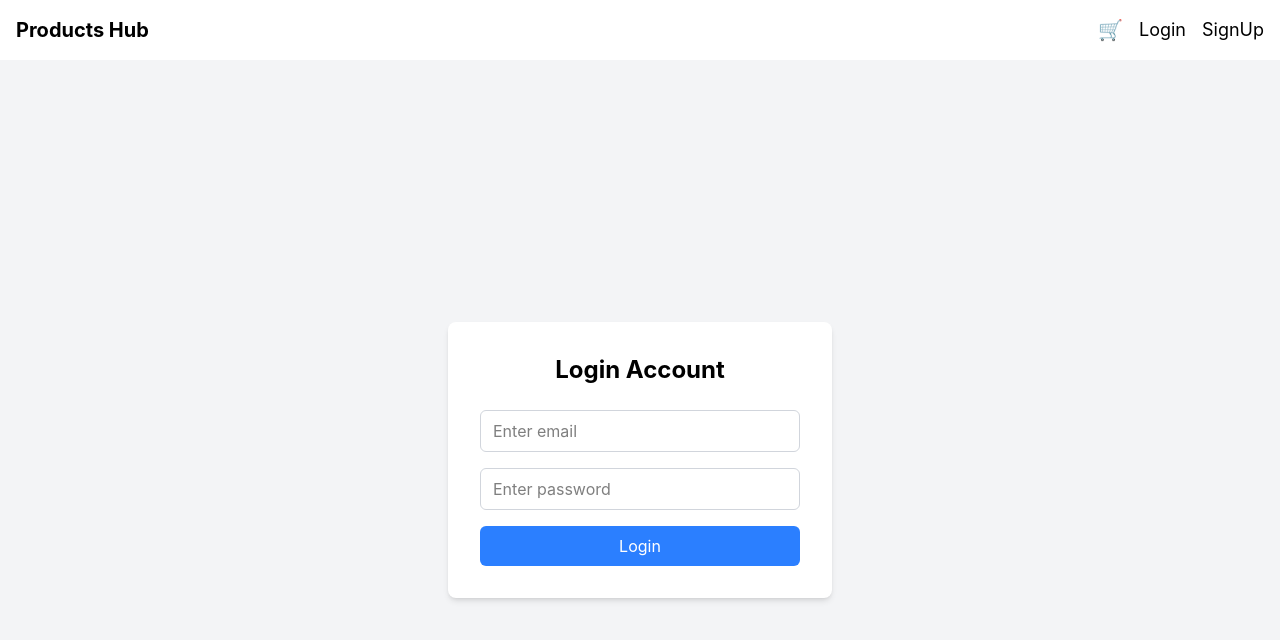
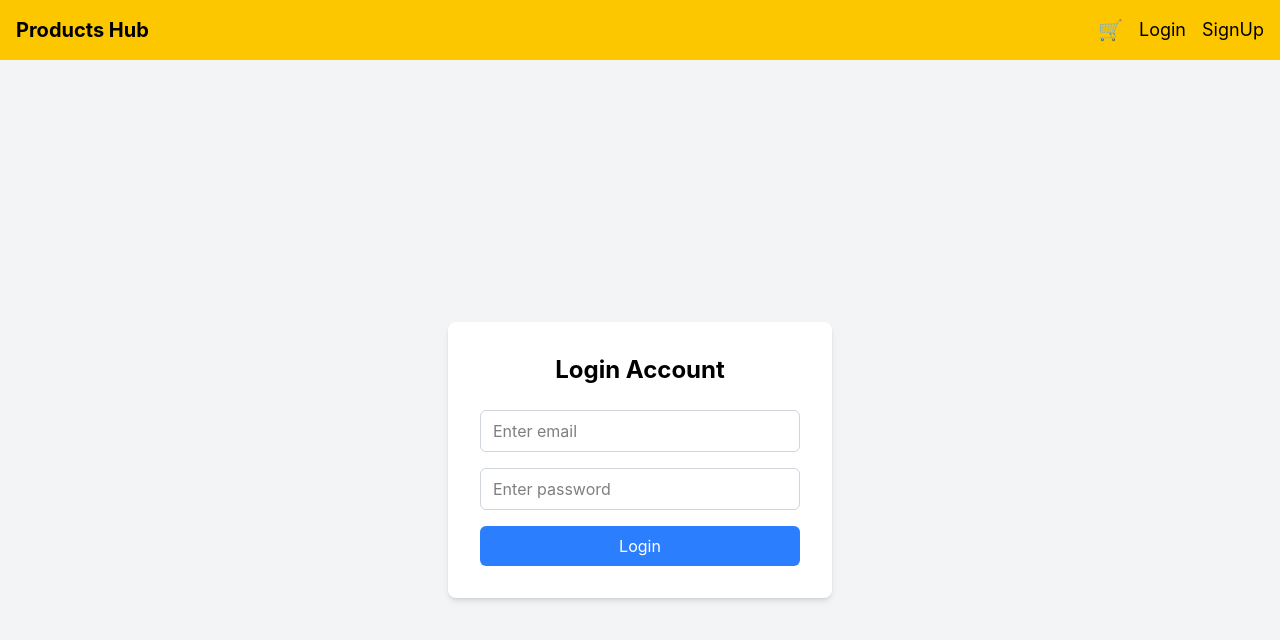
Before and after one commit to Harshyadav-7/mern-ecommerce, a React app in the folder frontend/: page /login in a window 1280 px wide. Shown: the top 640 px of the page. Built offline with nearby package versions, Linux system fonts and the light colour scheme; the HTML template or start-up script is replaced by a standard one.

Commit message:
order placed

```diff
--- a/frontend/src/components/Navbar.jsx
+++ b/frontend/src/components/Navbar.jsx
@@ -33,7 +33,7 @@ export default function Navbar(){
     }
 
     return (
-        <nav className="flex justify-between p-4 shadow">
+        <nav className="flex justify-between p-4 shadow bg-yellow-400">
             <Link to="/" className="font-bold text-xl">Products Hub</Link>
 
             <div className="flex gap-4 items-center">
--- a/frontend/src/pages/CheckOut.jsx
+++ b/frontend/src/pages/CheckOut.jsx
@@ -40,6 +40,9 @@ export default function CheckOut(){
         userId,
         address: SelectAddress,
     })
+
+    window.dispatchEvent(new Event("cartUpdated"));
+
   navigate(`/Order/${res.data.order}`);
   }
 
```
Also changed, not shown: 1 other file (tests, documents, lock files or other folders).
